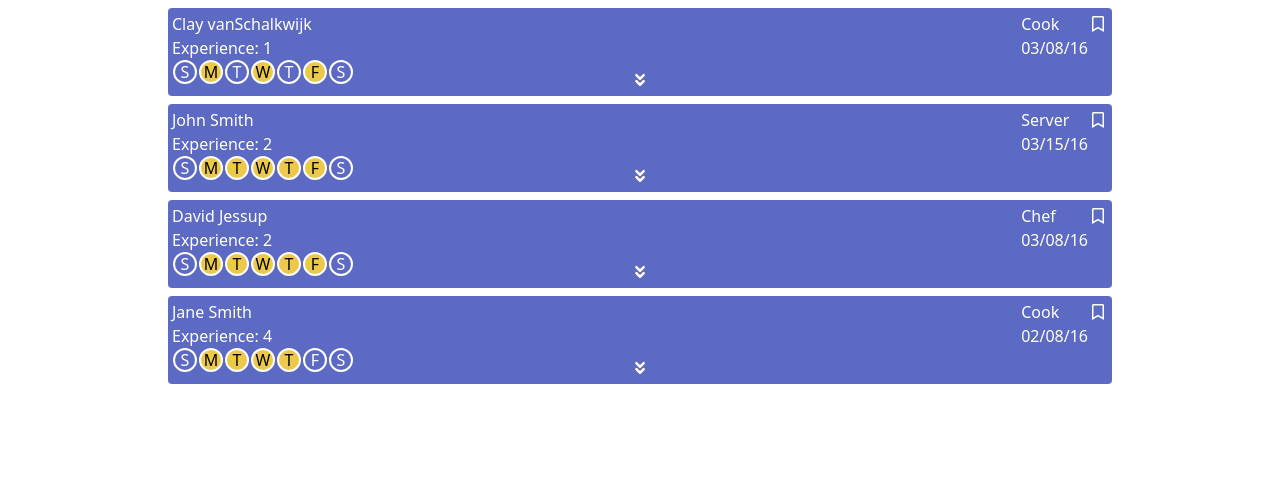
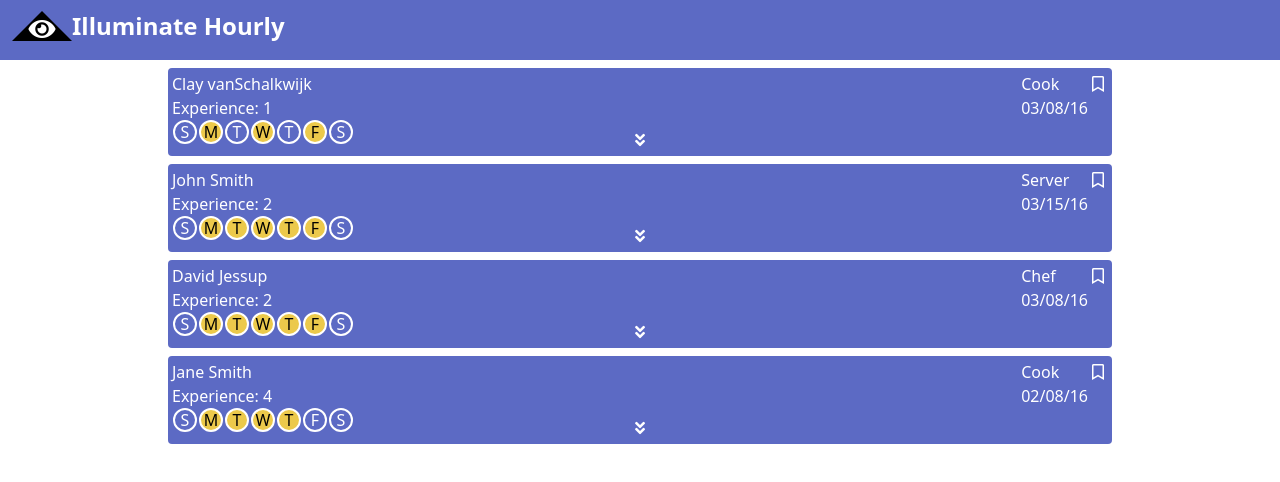
Before and after one commit to ShadowRonin/-Illuminate-Hourly, a Vue app: page /#/ in a window 1280 px wide. Shown: the top 482 px of the page. Built offline with nearby package versions, Linux system fonts and the light colour scheme.

Commit message:
Added header bar

```diff
--- a/public/index.html
+++ b/public/index.html
@@ -11,13 +11,13 @@
       integrity="sha384-oS3vJWv+0UjzBfQzYUhtDYW+Pj2yciDJxpsK1OYPAYjqT085Qq/1cq5FLXAZQ7Ay"
       crossorigin="anonymous"
     />
-    <title>jobboard</title>
+    <title>Illuminate Hourly</title>
   </head>
   <body>
     <noscript>
       <strong
-        >We're sorry but jobboard doesn't work properly without JavaScript
-        enabled. Please enable it to continue.</strong
+        >We're sorry but Illuminate Hourly doesn't work properly without
+        JavaScript enabled. Please enable it to continue.</strong
       >
     </noscript>
     <div id="app"></div>
--- a/src/App.vue
+++ b/src/App.vue
@@ -1,8 +1,55 @@
 <template>
   <div id="app">
+    <header class="header flex items-center pl-3 pb-2">
+      <div class="logo text-2xl">
+        <i class="fas fa-eye"></i>
+        <div class="upward-triangle"></div>
+      </div>
+      <h1 class="title text-2xl font-bold">
+        <router-link to="/">Illuminate Hourly</router-link>
+      </h1>
+    </header>
     <router-view/>
   </div>
 </template>
 
 <style>
+.header {
+  width: 100%;
+  height: 60px;
+  background: var(--color-primary);
+  color: var(--color-primary-text);
+}
+.header :hover {
+  cursor: pointer;
+}
+
+.logo {
+  display: inline-block;
+  height: 30px;
+  width: 60px;
+  overflow: visible;
+  position: relative;
+}
+.logo i {
+  color: white;
+  position: absolute;
+  left: 50%;
+  top: 60%;
+  transform: translate(-50%, -50%);
+  z-index: 1;
+}
+.upward-triangle {
+  width: 0;
+  height: 0;
+  border: 30px solid;
+  border-left-color: transparent;
+  border-right-color: transparent;
+  border-top-color: transparent;
+  border-bottom-color: black;
+
+  position: absolute;
+  left: 50%;
+  transform: translate(-50%, -50%);
+}
 </style>
```
